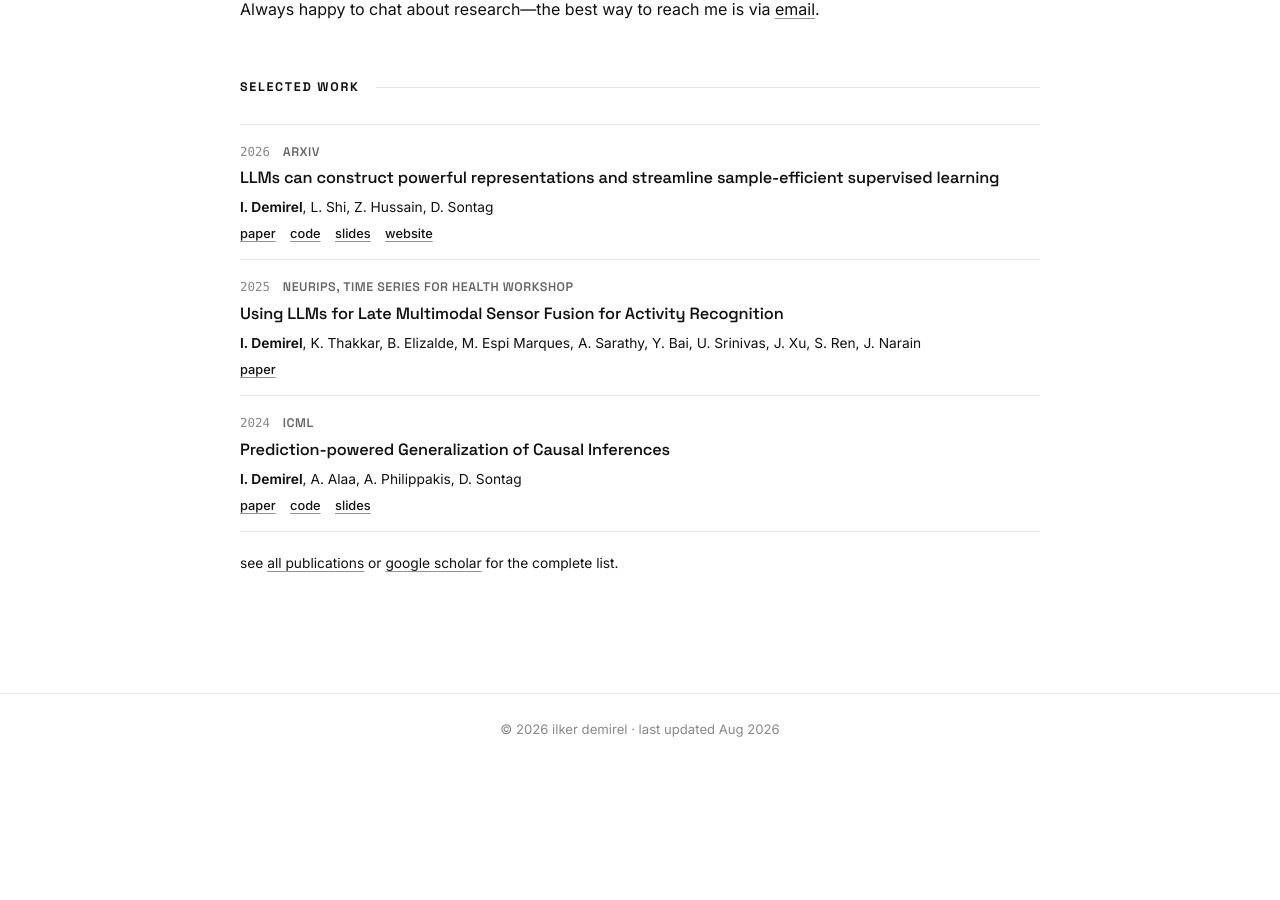
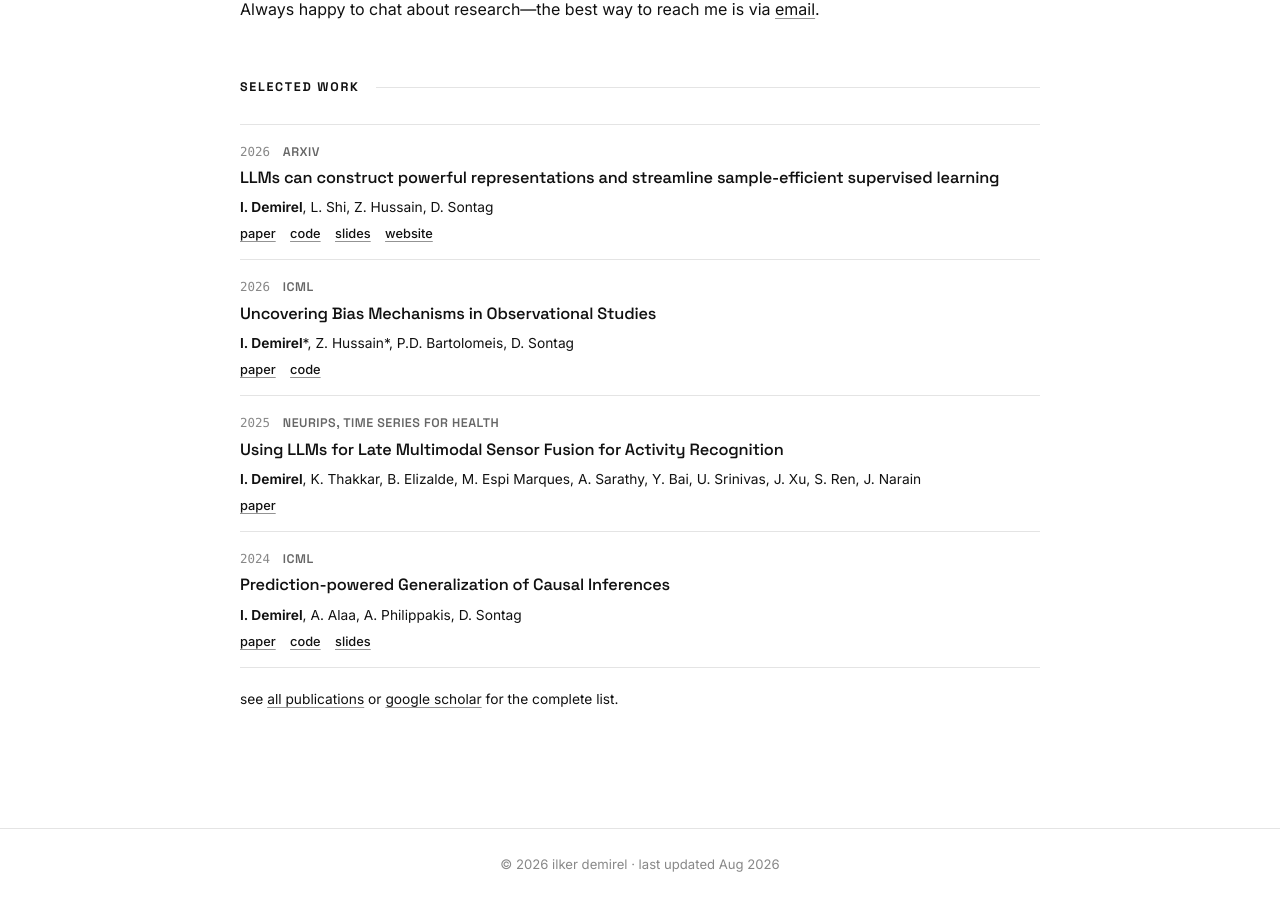
Before and after one commit to demireal/demireal.github.io, a Jekyll site: the page built from index.html, in a window 1280 px wide and 900 px high, scrolled down 948 px. Built offline with Jekyll 4.4.1, drawn with Linux system fonts in a browser that asks for light colours; before the commit the page ends 1712 px from its top, so only the background shows below that.

Commit message:
v2: add ICML 2026 to selected work, shorten workshop venue name
Co-authored-by: Cursor <cursoragent@cursor.com>

```diff
--- a/_data/publications.yml
+++ b/_data/publications.yml
@@ -35,7 +35,7 @@
   venue: "ICML"
   year: 2026
   category: conference
-  selected: false
+  selected: true
   image: "/assets/thumbnails/uncovering.png"
   alt: ""
   links:
@@ -64,7 +64,7 @@
 
 - title: "Using LLMs for Late Multimodal Sensor Fusion for Activity Recognition"
   authors: "<strong>I. Demirel</strong>, K. Thakkar, B. Elizalde, M. Espi Marques, A. Sarathy, Y. Bai, U. Srinivas, J. Xu, S. Ren, J. Narain"
-  venue: "NeurIPS, Time Series for Health Workshop"
+  venue: "NeurIPS, Time Series for Health"
   year: 2025
   category: conference
   selected: true
```
